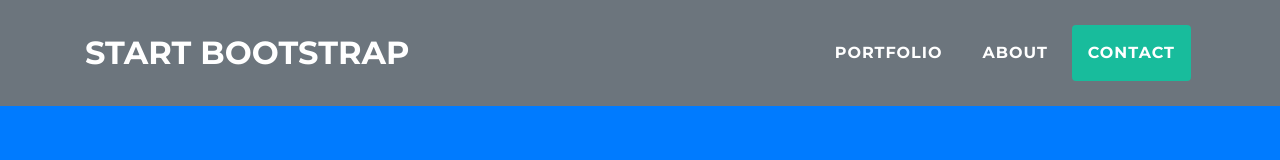
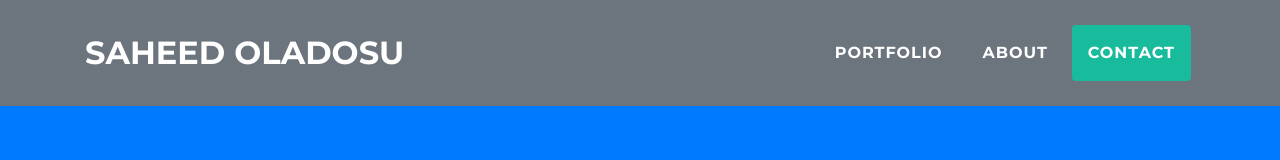
Before and after one commit to kodeGenius/MyPortfolio, a website with bundled scripts: page index.html in a window 1280 px wide. Shown: the top 160 px of the page. Built offline with nearby package versions, Linux system fonts and the light colour scheme.

Commit message:
changed heading

```diff
--- a/index.html
+++ b/index.html
@@ -8,7 +8,7 @@
   <meta name="description" content="">
   <meta name="author" content="">
 
-  <title>Freelancer - Start Bootstrap Theme</title>
+  <title>Saheed Oladosu</title>
 
   <!-- Bootstrap core CSS -->
   <link href="vendor/bootstrap/css/bootstrap.min.css" rel="stylesheet">
@@ -31,7 +31,7 @@
   <!-- Navigation -->
   <nav class="navbar navbar-expand-lg bg-secondary fixed-top text-uppercase" id="mainNav">
     <div class="container">
-      <a class="navbar-brand js-scroll-trigger" href="#page-top">Start Bootstrap</a>
+      <a class="navbar-brand js-scroll-trigger" href="#page-top">Saheed Oladosu</a>
       <button class="navbar-toggler navbar-toggler-right text-uppercase bg-primary text-white rounded" type="button" data-toggle="collapse" data-target="#navbarResponsive" aria-controls="navbarResponsive" aria-expanded="false" aria-label="Toggle navigation">
         Menu
         <i class="fas fa-bars"></i>
```
